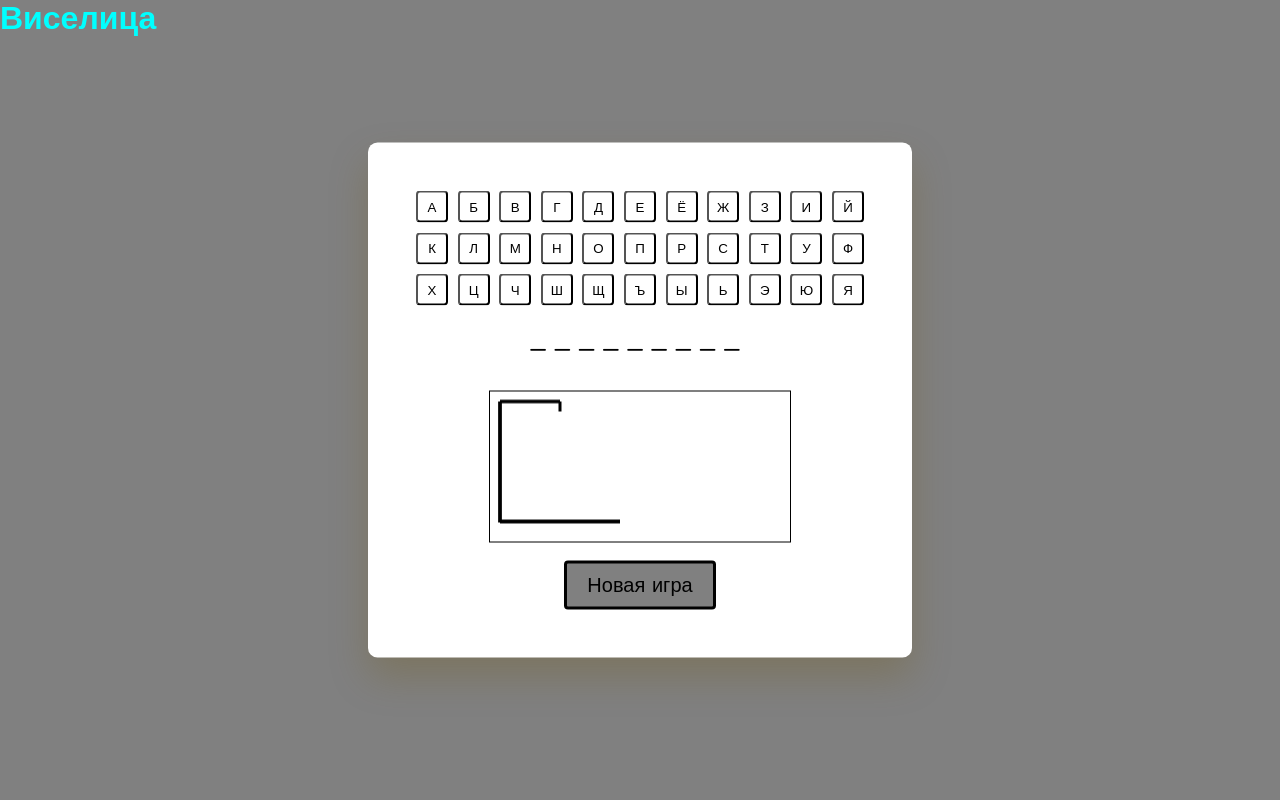
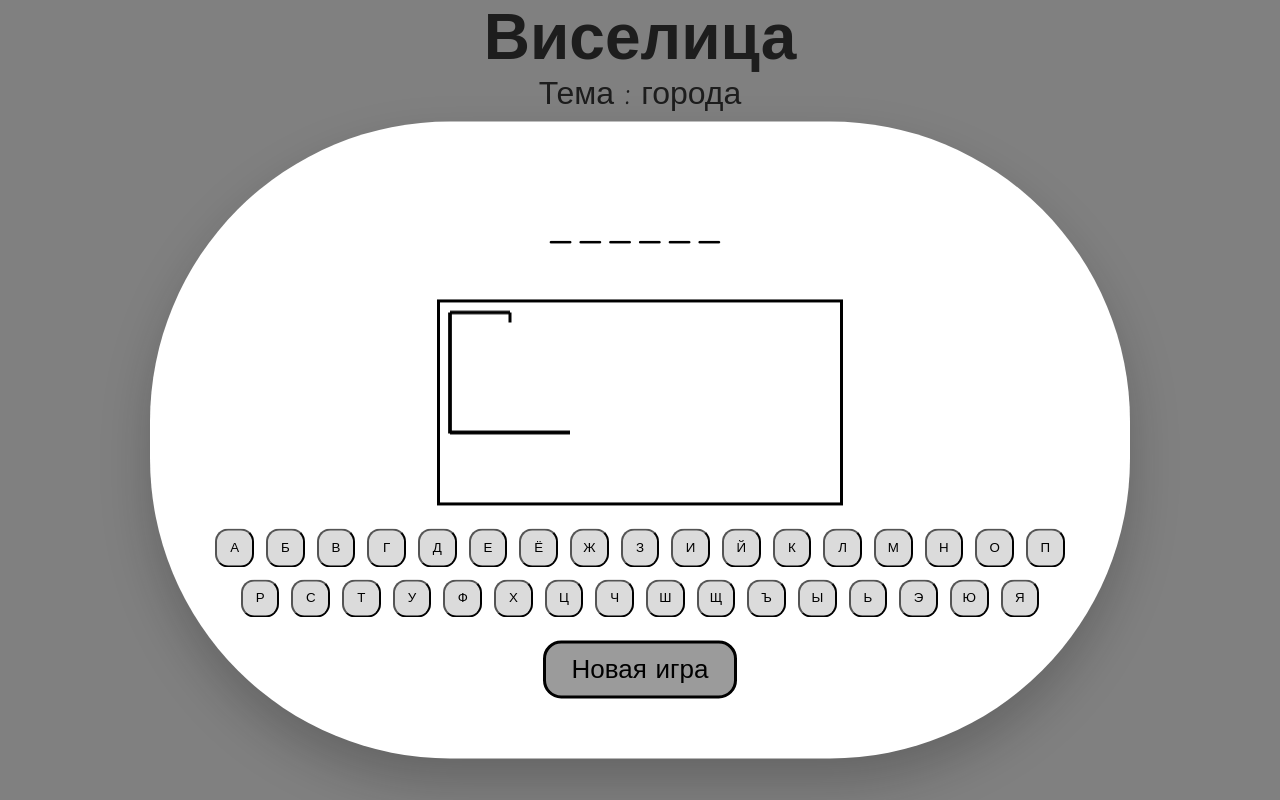
Before and after one commit to spacecodboy/Practice-1, a plain HTML site: page part2/hangman.html in a window 1280 px wide. Drawn offline with Linux system fonts and the light colour scheme.

Commit message:
new css style

```diff
--- a/part2/hamgman.css
+++ b/part2/hamgman.css
@@ -1,8 +1,8 @@
 * {
     padding: 0;
     margin: 0;
-    box-sizing: border-box;
-    font-family: "Comic Sans Ms", sans-serif, monospace;
+    box-sizing: content-box;
+    font-family: "Comic Sans Ms", sans-serif;
   }
 
   body {
@@ -10,33 +10,35 @@
   }
 
   .title {
-    font-size: 32px;
-    color: aqua;
+    font-size: 64px;
+    color: rgb(29, 29, 29);
+    text-align: center;
   }
 
-  .butt:hover {
-    background-color: #b10000;
+  .description{
+    font-size: 32px;
+    color: rgb(29, 29, 29);
+    text-align: center;
   }
 
   .main {
-    font-size: 16px;
+    font-size: 20px;
     background-color: #ffffff;
-    width: 90vw;
-    max-width: 34em;
+    width: 100vw;
+    max-width: 43em;
     position: absolute;
     transform: translate(-50%, -50%);
-    top: 50%;
+    top: 55%;
     left: 50%;
     padding: 3em;
-    border-radius: 0.6em;
-    box-shadow: 0 1.2em 2.4em rgba(111, 85, 0, 0.25);
+    border-radius: 15em;
+    box-shadow: 0 1.2em 2.4em rgba(24, 23, 22, 0.25);
   }
 
   .answer{
+    text-align: center;
+  }
 
-    text-align: center;
-
-  }
   .alphabet {
     width: 100%;
     display: flex;
@@ -46,72 +48,55 @@
   }
 
   #alphabet button {
-    height: 2.4em;
-    width: 2.4em;
-    border-radius: 0.3em;
-    background-color: #ffffff;
+    height: 2.6em;
+    width: 2.6em;
+    border-radius: 1em;
+    background-color: #dbdbdb;
   }
 
   #hidden_word {
     letter-spacing: 10px;
     display: flex;
     justify-content: center;
-    font-size: 1.8em;
+    font-size: 2em;
     margin: 0.6em 0 1.2em 0;
   }
 
   canvas {
     display: block;
     margin: auto;
-    border: 1px solid #000000;
+    border: 3px solid #000000;
   }
 
   #button{
     display: flex;
     justify-content: center;
   }
+
   #start_game {
     display: flex;
     justify-content: center;
-    font-size: 1.25em;
-    padding: 0.5em 1em;
-    background-color: #808080;
+    font-size: 1.30em;
+    padding: 0.4em 1em;
+    background-color: #9b9b9b;
     border: 3px solid #000000;
     color: #000000;
-    border-radius: 0.2em;
+    border-radius: 0.7em;
   }
 
   .win-msg {
-    color: #39d78d;
+    color: #0e921f;
   }
   .lose-msg {
-    color: #fe5152;
+    color: #e71a1a;
   }
 
   #result p {
-    font-size: 1.25em;
-    margin: 1em 0 2em 0;
-  }
-
-  #result span {
-    font-weight: 600;
+    font-size: 1.30em;
+    margin: 0.5em 0 0.5em 0;
   }
 
   #result h2 {
     font-size: 1.8em;
     text-align: center;
   }
-
-  /* .msg {
-    background-color: #ffffff;
-    position: absolute;
-    left: 0;
-    top: 0;
-    height: 100%;
-    width: 100%;
-    display: flex;
-    align-items: center;
-    justify-content: center;
-    flex-direction: column;
-    border-radius: 0.6em;
-  } */
--- a/part2/hangman.html
+++ b/part2/hangman.html
@@ -10,17 +10,18 @@
 </head>
 <body>
     <h1 class="title">Виселица</h1>
+    <p class="description">Тема : города</p>
+    <br>
     <div class="main">
+        <div id="hidden_word"></div>
+        <canvas id="canvas" height="200" width="400"></canvas>
+        <br>
+        <div id="result"></div>
         <div id="alphabet" class="alphabet hide"></div>
-        <div id="hidden_word"></div>
-        <canvas id="canvas"></canvas>
-        <div id="result"></div>
         <br>
         <div id="button">
-            <button class="butt" id="start_game">Новая игра</button>
+            <button id="start_game">Новая игра</button>
         </div>
-
-
     </div>
     <script src="hangman.js"></script>
 </body>
--- a/part2/hangman.js
+++ b/part2/hangman.js
@@ -9,7 +9,7 @@ let winCount = 0
 
 cities = ['Москва', 'Новосибирск', 'Екатеринбург', 'Казань', 'Челябинск', 'Самара', 'Уфа', 'Омск', 'Красноярск', 'Воронеж', 'Пермь', 'Волгоград', 'Краснодар', 'Тюмень', 'Саратов', 'Тольятти',
     'Ижевск', 'Барнаул', 'Ульяновск', 'Иркутск', 'Хабаровск', 'Махачкала', 'Владивосток', 'Ярославль', 'Оренбург', 'Томск', 'Кемерово', 'Новокузнецк', 'Рязань', 'Киров', 'Севастополь', 'Астрахань',
-    'Балашиха','Пенза','Калининград', 'Чебоксары', 'Липецк', 'Тула', 'Ставрополь', 'Курск', 'Сочи', 'Тверь', 'Магнитогорск', 'Иваново', 'Брянск']
+    'Балашиха','Пенза','Калининград', 'Чебоксары', 'Липецк', 'Тула', 'Ставрополь', 'Курск', 'Сочи', 'Тверь', 'Магнитогорск', 'Иваново', 'Брянск','Чита','Купино','Черепаново']
 
 const canvasBuilder = () => {
     let ctx = canvas.getContext("2d")
@@ -132,7 +132,7 @@ const mainGame = () => {
                     hidWord.innerHTML = hiddenWord
                     winCount++
                     if (winCount == charArray.length) {
-                        result.innerHTML = `<h2 class='win-msg'>Победа!!</h2><p class='answer'>Загаданное слово <span>${selectedWord}</span></p>`
+                        result.innerHTML = `<h2 class='win-msg'>Победа!</h2><p class='answer'>Загаданное слово <span>${selectedWord}</span></p>`
                     }
                   }
                 });
@@ -140,7 +140,7 @@ const mainGame = () => {
                 loseCount += 1;
                 rendering(loseCount);
                 if (loseCount == 6) {
-                    result.innerHTML = `<h2 class='lose-msg'>Проигрыш!!</h2><p class='answer'>Загаданное слово <span>${selectedWord}</span></p>`;
+                    result.innerHTML = `<h2 class='lose-msg'>Проигрыш!</h2><p class='answer'>Загаданное слово <span>${selectedWord}</span></p>`;
                 }
             }
             button.disabled = true
```
